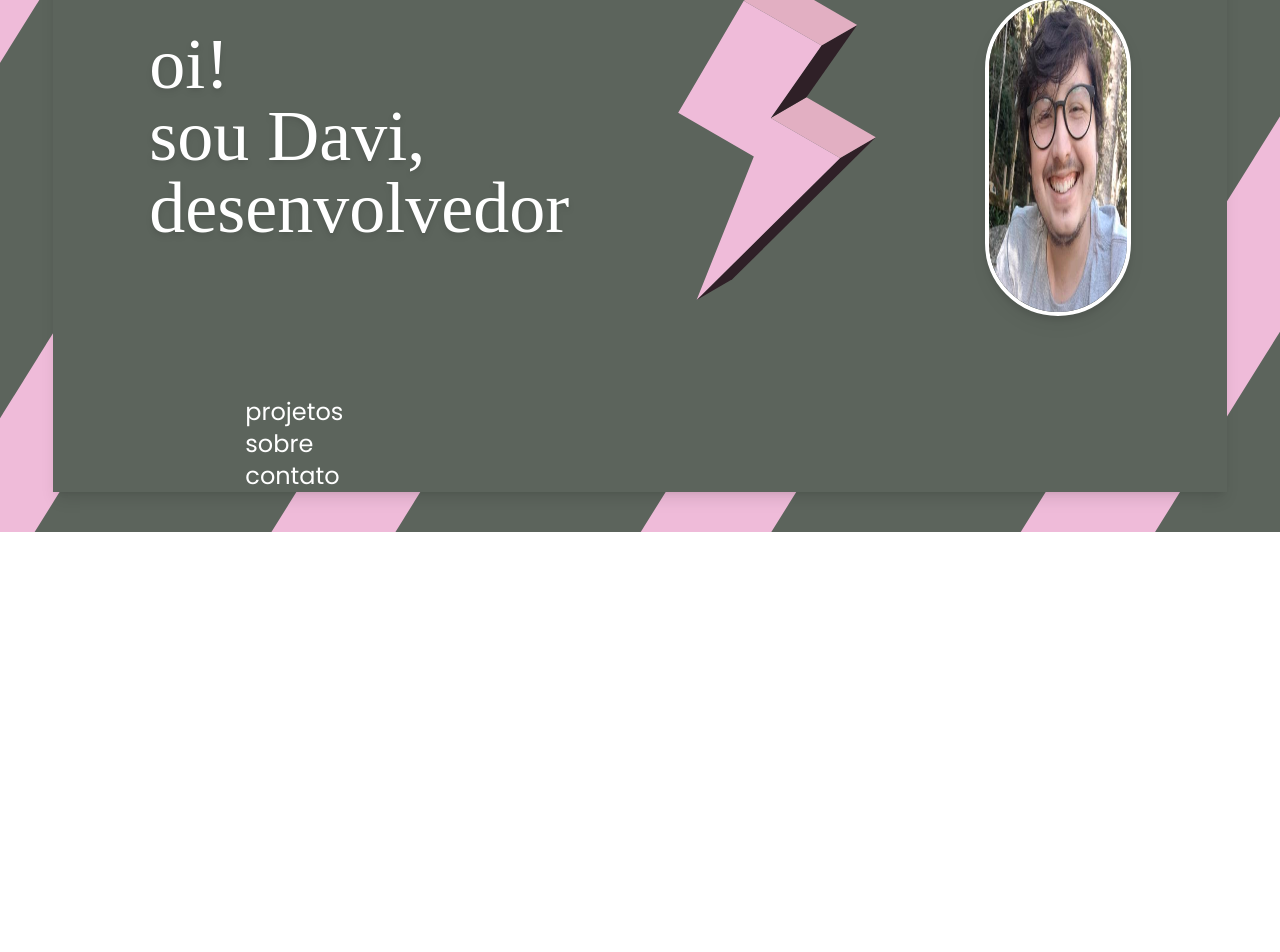
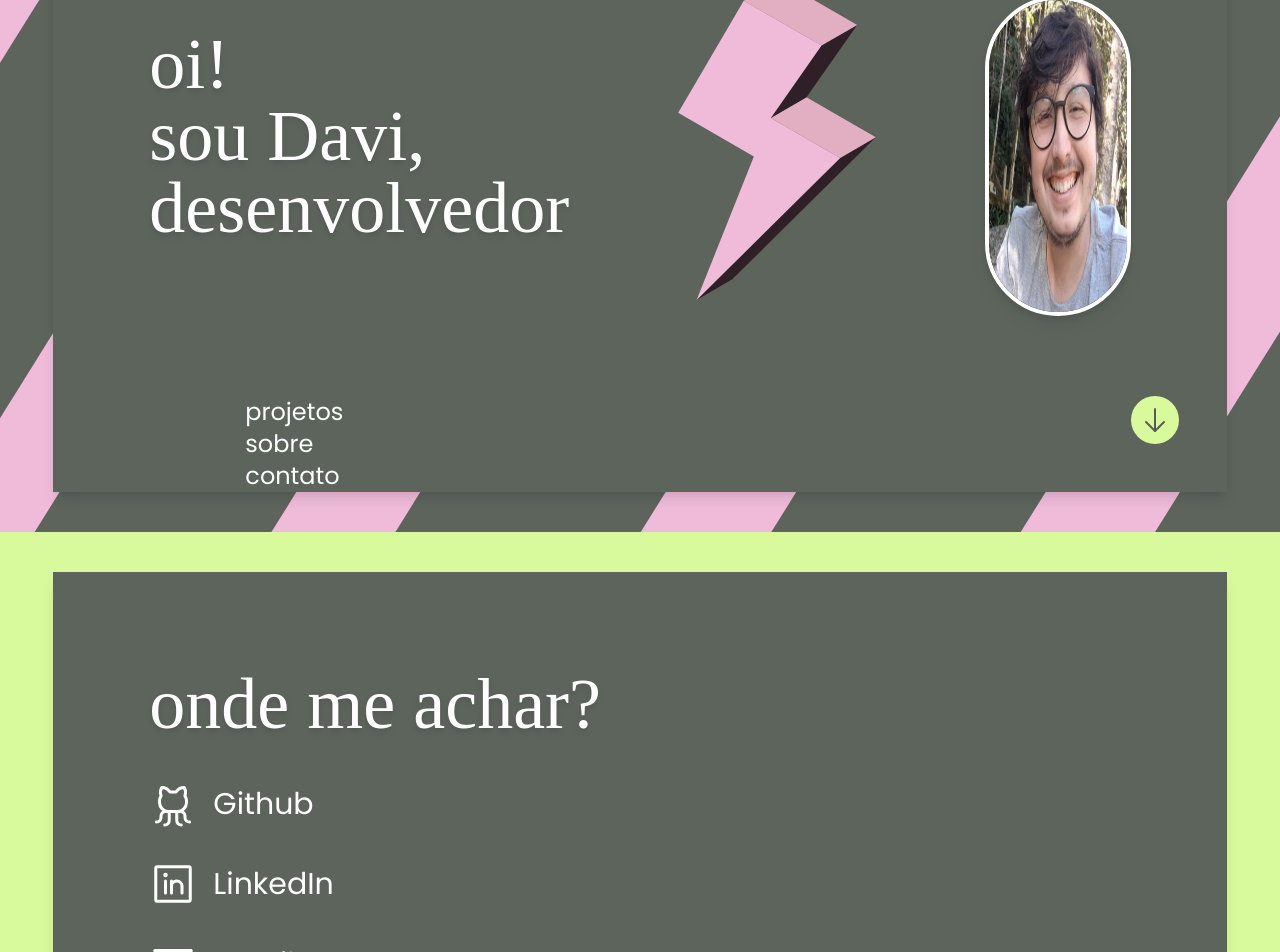
Before and after one commit to freitasDavi/freitasDavi.github.io, a React (Vite) app: page / in a window 1280 px wide. Shown: the part 268-1220 px from the top of the page. Before the commit the page ends 800 px from the top, so only its background shows below. Built offline with nearby package versions, Linux system fonts and the light colour scheme; a web font is replaced by a local one.

Commit message:
Created about section

```diff
--- a/package.json
+++ b/package.json
@@ -9,9 +9,9 @@
     "preview": "vite preview"
   },
   "dependencies": {
+    "phosphor-react": "^1.4.1",
     "react": "^18.2.0",
-    "react-dom": "^18.2.0",
-    "react-router-dom": "^6.8.0"
+    "react-dom": "^18.2.0"
   },
   "devDependencies": {
     "@types/react": "^18.0.26",
--- a/src/App.tsx
+++ b/src/App.tsx
@@ -1,8 +1,10 @@
+import { LinkedinLogo, GithubLogo, Envelope, Phone, ArrowUp, ArrowDown } from "phosphor-react";
+
 function App() {
-
   return (
-    <div className="bg-bg w-screen h-screen flex justify-center items-center">
-      <div className=" bg-pgray w-11/12 h-[90%] p-24  shadow-lg">
+    <div className="overflow-hidden">
+      <div id="hi" className="bg-bg w-screen h-screen flex justify-center items-center">
+        <div className=" bg-pgray w-11/12 h-[90%] p-24  shadow-lg relative">
           <div className="flex gap-12 justify-evenly">
             <div className="pt-[10rem]">
               <h2 className="text-7xl text-white font-title drop-shadow-md">oi!</h2>
@@ -21,12 +23,55 @@ function App() {
             <h4 className="text-2xl text-white inline hover:underline cursor-pointer">sobre</h4>
             <h4 className="text-2xl text-white inline hover:underline cursor-pointer">contato</h4>
           </div>
+
+        {/* Botões de Up and Down */}
+        <div className="absolute bottom-12 right-12 flex flex-col gap-6">
+          <a href="#find-me" className="w-12 h-12 rounded-full flex items-center justify-center bg-lime-200 hover:bg-lime-400">
+            <ArrowDown size={32} color="#5a5a5a" />
+          </a>
+        </div>
         </div>
         {/* <div className="w-1/3 h-2/4 flex flex-col justify-end pl-20">
 
           <h4 className="text-sm">*essa foto aqui é só pra testar se ta pegando as imagens do lugar certo</h4>
         </div> */}
       </div>
+      <div id="find-me" className="w-screen h-screen bg-lime-200 flex justify-center items-center">
+        <div className=" bg-pgray w-11/12 h-[90%] p-24  shadow-lg relative">
+          <h2 className="text-7xl text-white font-title drop-shadow-md">onde me achar?</h2>
+          <div className="flex flex-col mt-10 gap-8">
+              <a href="https://www.github.com/freitasDavi" target="_blank" className="flex items-center text-white gap-4 font-text text-3xl hover:text-lime-200 max-w-xs" >
+                <GithubLogo size={48} />
+                Github
+              </a>
+              <a href="https://linkedin.com/in/freitasDavi" target="_blank" className="flex items-center text-white gap-4 font-text text-3xl hover:text-lime-200 max-w-xs" >
+                <LinkedinLogo size={48} />
+                LinkedIn
+              </a>
+              <a href="mailto:davi.frrs@outlook.com" target="_blank" className="flex items-center text-white gap-4 font-text text-3xl hover:text-lime-200 max-w-xs" >
+                <Envelope size={48} />
+                Email
+              </a>
+              <a href="tel:+5548991308073" target="_blank" className="flex items-center text-white gap-4 font-text text-3xl hover:text-lime-200 max-w-xs" >
+                <Phone size={48} />
+                Phone
+              </a>
+          </div>
+
+
+          {/* Botões de Up and Down */}
+          <div className="absolute bottom-12 right-12 flex flex-col gap-6">
+            <a href="#hi" className="w-12 h-12 rounded-full bg-pink-400 flex items-center justify-center hover:bg-pink-600">
+              <ArrowUp size={32} color="#fff" />
+            </a>
+            <a href="#hi" className="w-12 h-12 rounded-full flex items-center justify-center cursor-not-allowed bg-gray-500">
+              <ArrowDown size={32} color="#fff" />
+            </a>
+          </div>
+
+        </div>
+      </div>
+    </div>
   )
 }
 
```
Also changed, not shown: 1 other file (tests, documents, lock files or other folders). Lines whose indentation alone changed are shown as unchanged.
